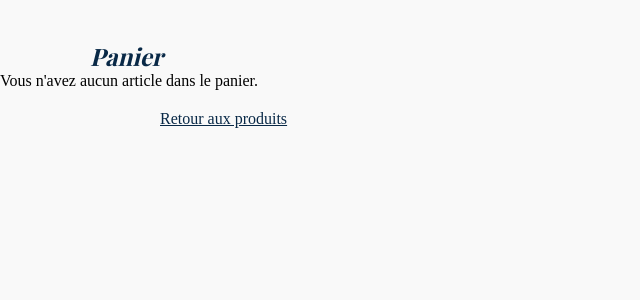
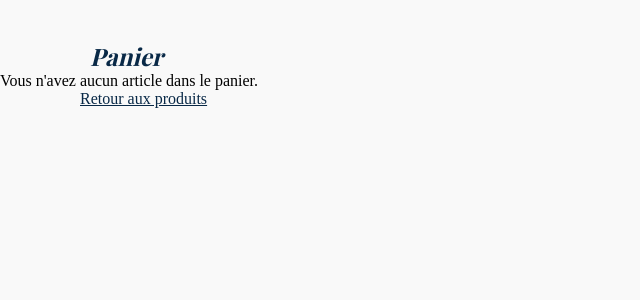
Before and after one commit to AnneGicquel/pizzeriaDellaMamma, an Angular app: page /basket in a window 1280 px wide. Shown: the top 300 px of the page, without its empty margins (0-640 px from the left). Built offline with nearby package versions, Linux system fonts and the light colour scheme; a web font is replaced by a local one.

Commit message:
page panier avec panier vide ok

```diff
--- a/src/app/pages/basket/basket.component.css
+++ b/src/app/pages/basket/basket.component.css
@@ -52,6 +52,4 @@ h2{
 .otherContent{
     margin: 20px 80px 10px 80px;
     color : red;
-
-
 }
--- a/src/app/pages/basket/basket.component.html
+++ b/src/app/pages/basket/basket.component.html
@@ -18,9 +18,11 @@
 
 </section>
 
-<section class="otherContent">
-<ng-template #otherContent>Vous n'avez aucun article dans le panier.</ng-template>
-<a class="retour" routerLink="/category">Retour aux produits</a>
 
-</section>
+<ng-template #otherContent>
+    <p>Vous n'avez aucun article dans le panier.</p>
+    <a class="retour" routerLink="/category">Retour aux produits</a>
+</ng-template>
+
+
 </main>
```
